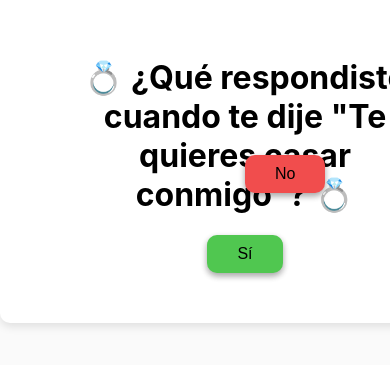
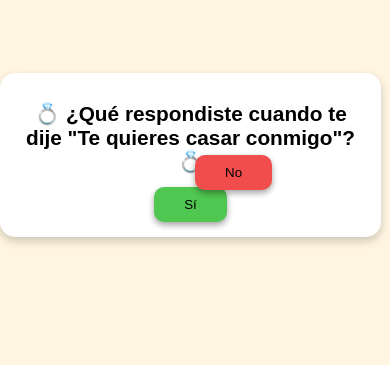
Before and after one commit to matgom97/married, a React (Create React App) app: page / in a window 390 px wide. Shown: the part 267-632 px from the top of the page. Built offline with nearby package versions, Linux system fonts and the light colour scheme.

Commit message:
fix: vista

```diff
--- a/src/App.css
+++ b/src/App.css
@@ -1,57 +1,134 @@
-html, body {
+body {
   margin: 0;
   padding: 0;
-  width: 100%;
-  height: 100%;
-  overflow: hidden;
-}
-
-body {
+  font-family: Arial, sans-serif;
+  background-color: #fff5e1;
   display: flex;
+  justify-content: center;
   align-items: center;
-  justify-content: center;
-  background-color: #fafafa;
-  overflow-y: scroll;
+  height: 100vh;
+  text-align: center;
+  overflow-x: hidden;
 }
 
 .container {
-  display: flex;
-  align-items: center;
-  justify-content: center;
-  flex-direction: column;
-  max-width: 800px;
-  width: 100%;
-  padding: 50px;
-  background-color: #fff;
-  box-shadow: 0 4px 8px rgba(0, 0, 0, 0.1);
-  border-radius: 10px;
-  position: relative;
-  text-align: center;
+  width: 90%;
+  max-width: 600px; /* Limita el ancho máximo */
+  max-height: 90vh; /* Limita la altura máxima */
+  overflow-y: auto; /* Agrega desplazamiento si es necesario */
+  background: white;
+  padding: 15px;
+  border-radius: 15px;
+  box-shadow: 0 4px 10px rgba(0, 0, 0, 0.2);
 }
 
-.buttons {
-  display: flex;
-  flex-direction: row;
-  gap: 20px;
+/* Mejorar el diseño en pantallas pequeñas */
+@media (max-width: 768px) {
+  .container {
+    max-width: 95%;
+    padding: 10px;
   }
 
-.yes-button, .no-button {
+  h1 {
+    font-size: 1.4rem;
+  }
+
+  h2 {
+    font-size: 0.85rem;
+  }
+
+  button.yes-button {
+    background-color: rgb(80, 199, 80);
     padding: 10px 30px;
     border-radius: 10px;
     border: none;
     box-shadow: rgba(0, 0, 0, 0.16) 0px 3px 6px, rgba(0, 0, 0, 0.23) 0px 3px 6px;
     cursor: pointer;
-  font-size: 16px;
   }
 
-.yes-button {
-  background-color: rgb(80, 199, 80);
+  button.no-button {
+    background-color: rgb(241, 77, 77);
+
 }
 
+  .yes-button,
   .no-button {
-  background-color: rgb(241, 77, 77);
-  position: absolute;
+    font-size: 0.9rem;
+    padding: 10px 30px;
+    border-radius: 10px;
+    border: none;
+    box-shadow: rgba(0, 0, 0, 0.16) 0px 3px 6px, rgba(0, 0, 0, 0.23) 0px 3px 6px;
+    cursor: pointer;
   }
+}
+
+@media (max-width: 480px) {
+  .container {
+    padding: 8px;
+    max-height: 85vh;
+  }
+
+  h1 {
+    font-size: 1.2rem;
+  }
+
+  h2 {
+    font-size: 0.75rem;
+  }
+
+  .yes-button,
+  .no-button {
+    font-size: 0.8rem;
+    padding: 6px 10px;
+  }
+}
+
+img {
+  max-width: 100%;
+  height: auto;
+  border-radius: 50%;
+  box-shadow: 0 0 10px 0 rgba(0, 0, 0, 0.5);
+}
+
+/* 📌 RESPONSIVE DESIGN */
+@media (max-width: 768px) {
+  .container {
+    max-width: 90%;
+    padding: 15px;
+  }
+
+  h1 {
+    font-size: 1.5rem;
+  }
+
+  h2 {
+    font-size: 0.9rem;
+  }
+
+  .yes-button,
+  .no-button {
+    font-size: 0.9rem;
+    padding: 8px 12px;
+  }
+}
+
+@media (max-width: 480px) {
+  h1 {
+    font-size: 1.3rem;
+  }
+
+  h2 {
+    font-size: 0.8rem;
+  }
+
+  .yes-button,
+  .no-button {
+    font-size: 0.8rem;
+    padding: 6px 10px;
+  }
+}
+
+
 /* Contenedor de flores */
 .flowers-container {
   position: fixed;
--- a/src/App.js
+++ b/src/App.js
@@ -84,16 +84,36 @@ Te amo, ahora y siempre. 🌻🍂💛
     <div className="container">
       <h1>💍 ¿Qué respondiste cuando te dije "Te quieres casar conmigo"? 💍</h1>
       <div className="buttons">
-        <button className="yes-button" onClick={handleYesClick}>
+      <button
+  onClick={handleYesClick}
+  style={{
+    backgroundColor: "rgb(80, 199, 80)",
+    padding: "10px 30px",
+    borderRadius: "10px",
+    border: "none",
+    boxShadow:
+      "rgba(0, 0, 0, 0.16) 0px 3px 6px, rgba(0, 0, 0, 0.23) 0px 3px 6px",
+    cursor: "pointer",
+    position: "relative", // Asegura que tenga un contexto de posición
+  }}
+>
   Sí
 </button>
+
 <button
-          className="no-button"
   onClick={handleNoClick}
   style={{
+    backgroundColor: "rgb(241, 77, 77)",
+    padding: "10px 30px",
+    borderRadius: "10px",
+    border: "none",
+    boxShadow:
+      "rgba(0, 0, 0, 0.16) 0px 3px 6px, rgba(0, 0, 0, 0.23) 0px 3px 6px",
+    cursor: "pointer",
+    position: "absolute",
     top: noButtonPosition.top,
     left: noButtonPosition.left,
-            position: noButtonPosition.position,
+    transition: "all 0.2s ease-in-out",
   }}
 >
   No
```
Lines whose indentation alone changed are shown as unchanged.
